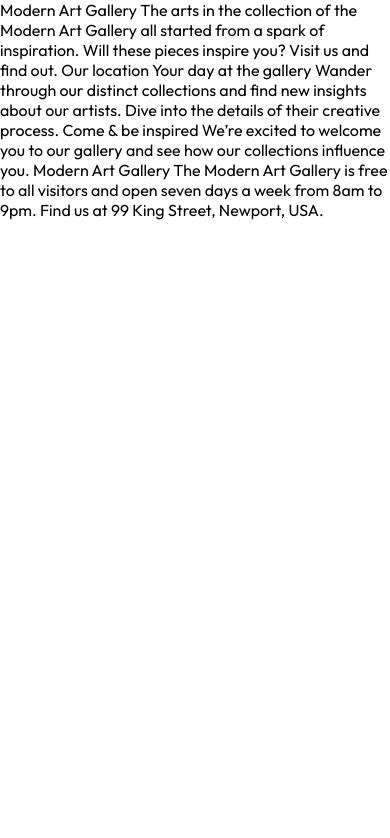
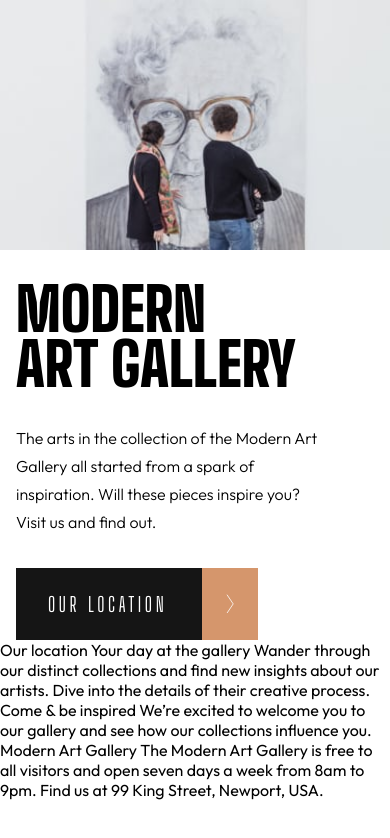
Before and after one commit to JHughesSUTA/art-gallery-website, a plain HTML site: page index.html in a window 390 px wide. Drawn offline with Linux system fonts and the light colour scheme.

Commit message:
intro section on mobile, style gallery button

```diff
--- a/index.html
+++ b/index.html
@@ -14,13 +14,32 @@
     <title>Frontend Mentor | Art gallery website</title>
   </head>
   <body>
-    Modern Art Gallery The arts in the collection of the Modern Art Gallery all
-    started from a spark of inspiration. Will these pieces inspire you? Visit us
-    and find out. Our location Your day at the gallery Wander through our
-    distinct collections and find new insights about our artists. Dive into the
-    details of their creative process. Come &amp; be inspired We’re excited to
-    welcome you to our gallery and see how our collections influence you. Modern
-    Art Gallery The Modern Art Gallery is free to all visitors and open seven
-    days a week from 8am to 9pm. Find us at 99 King Street, Newport, USA.
+    <section class="section intro-section">
+      <div class="intro-section__image">
+        <img src="assets/mobile/image-hero.jpg" alt="image" />
+      </div>
+      <div class="intro-section__content">
+        <h1>Modern <br />Art Gallery</h1>
+        <p>
+          The arts in the collection of the Modern Art <br />Gallery all started
+          from a spark of <br />inspiration. Will these pieces inspire you?
+          <br />Visit us and find out.
+        </p>
+        <a href="#" class="gallery-button">
+          <div class="flex-wrap">
+            <span class="gallery-button__text">our location</span>
+            <span class="gallery-button__icon">
+              <img src="assets/icon-arrow-right.svg" alt="arrow-right">
+            </span>
+          </div>
+        </a>
+      </div>
+    </section>
+    Our location Your day at the gallery Wander through our distinct collections
+    and find new insights about our artists. Dive into the details of their
+    creative process. Come &amp; be inspired We’re excited to welcome you to our
+    gallery and see how our collections influence you. Modern Art Gallery The
+    Modern Art Gallery is free to all visitors and open seven days a week from
+    8am to 9pm. Find us at 99 King Street, Newport, USA.
   </body>
 </html>
--- a/scss/_config.scss
+++ b/scss/_config.scss
@@ -9,6 +9,14 @@
   margin: 0;
   padding: 0;
   font: inherit;
+}
+
+img,
+picture,
+svg,
+video {
+  display: block;
+  max-width: 100%;
 }
 
 input,
@@ -38,3 +46,7 @@ $gold: #d5966c;
 
 $heading: "Big Shoulders Display", cursive;
 $body: "Outfit", sans-serif;
+
+$fw-light: 300;
+$fw-reg: 400;
+$fw-black: 800;
--- /dev/null
+++ b/scss/_gallery-buttons.scss
@@ -0,0 +1,41 @@
+a.gallery-button {
+  display: inline-block;
+  text-decoration: none;
+
+  span.gallery-button__text {
+    display: inline-block;
+    color: $white;
+    background-color: $black;
+    border: none;
+    text-transform: uppercase;
+    font-size: 1.25rem;
+    padding: 24px 35px 24px 32px;
+    letter-spacing: 3.64px;
+    font-family: $heading;
+  }
+
+  span.gallery-button__icon {
+    background-color: $gold;
+    width: 56px;
+    position: relative;
+
+    img {
+      max-width: 8px;
+      margin: auto;
+      position: absolute;
+      top: 50%;
+      left: 50%;
+      transform: translate(-50%, -50%);
+    }
+  }
+}
+
+a.gallery-button:hover {
+  span.gallery-button__text {
+    background-color: $gold;
+  }
+
+  span.gallery-button__icon {
+    background-color: $black;
+  }
+}
--- a/scss/style.scss
+++ b/scss/style.scss
@@ -1,5 +1,38 @@
 @import "config";
+@import "gallery-buttons";
 
 html {
   font-family: $body;
 }
+
+img {
+  width: 100%;
+}
+
+p {
+  font-weight: $fw-light;
+  line-height: 28px;
+}
+
+h1 {
+  font-family: $heading;
+  font-size: 60px;
+  line-height: 55px;
+  font-weight: $fw-black;
+  padding: 32px 0;
+  text-transform: uppercase;
+}
+
+.flex-wrap {
+  display: flex;
+}
+
+.intro-section {
+  &__content {
+    margin: 0 16px;
+  }
+
+  a.gallery-button {
+    margin-top: 32px;
+  }
+}
```
Also changed, not shown: css/style.css.
